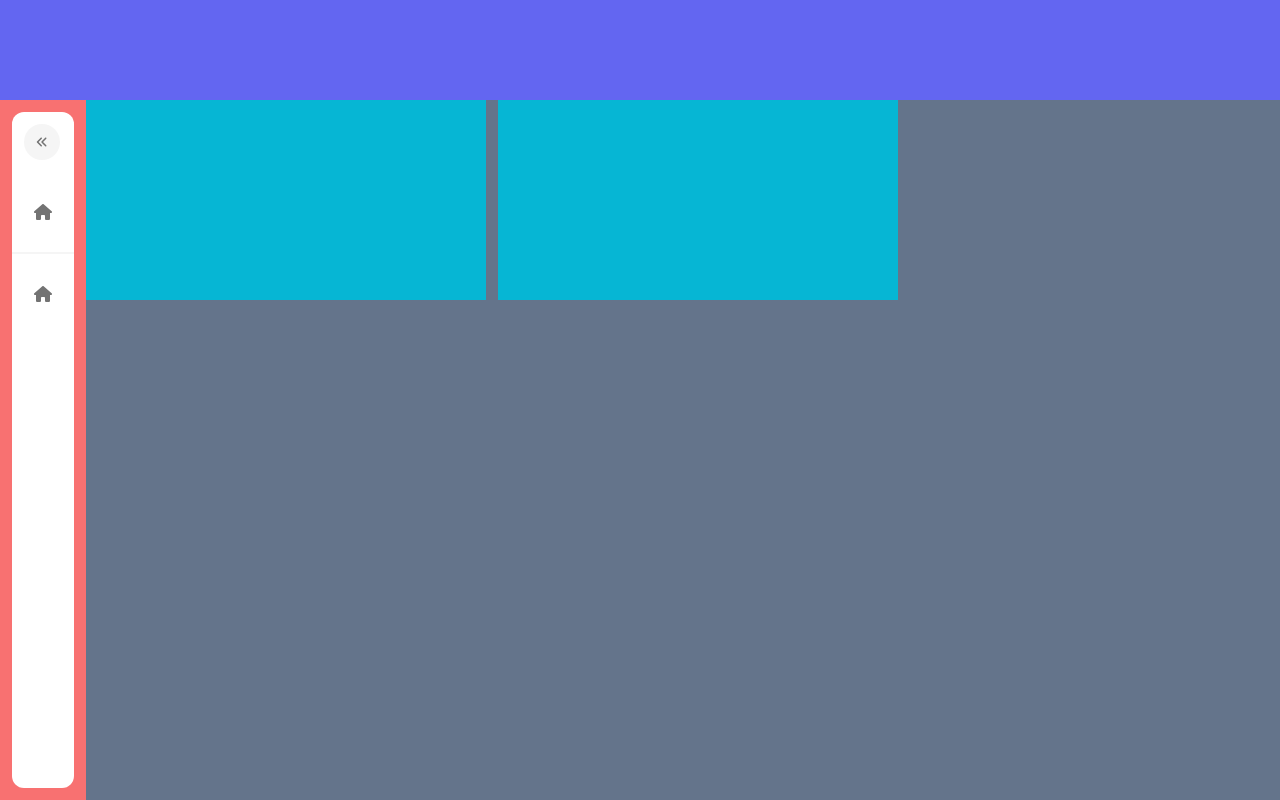
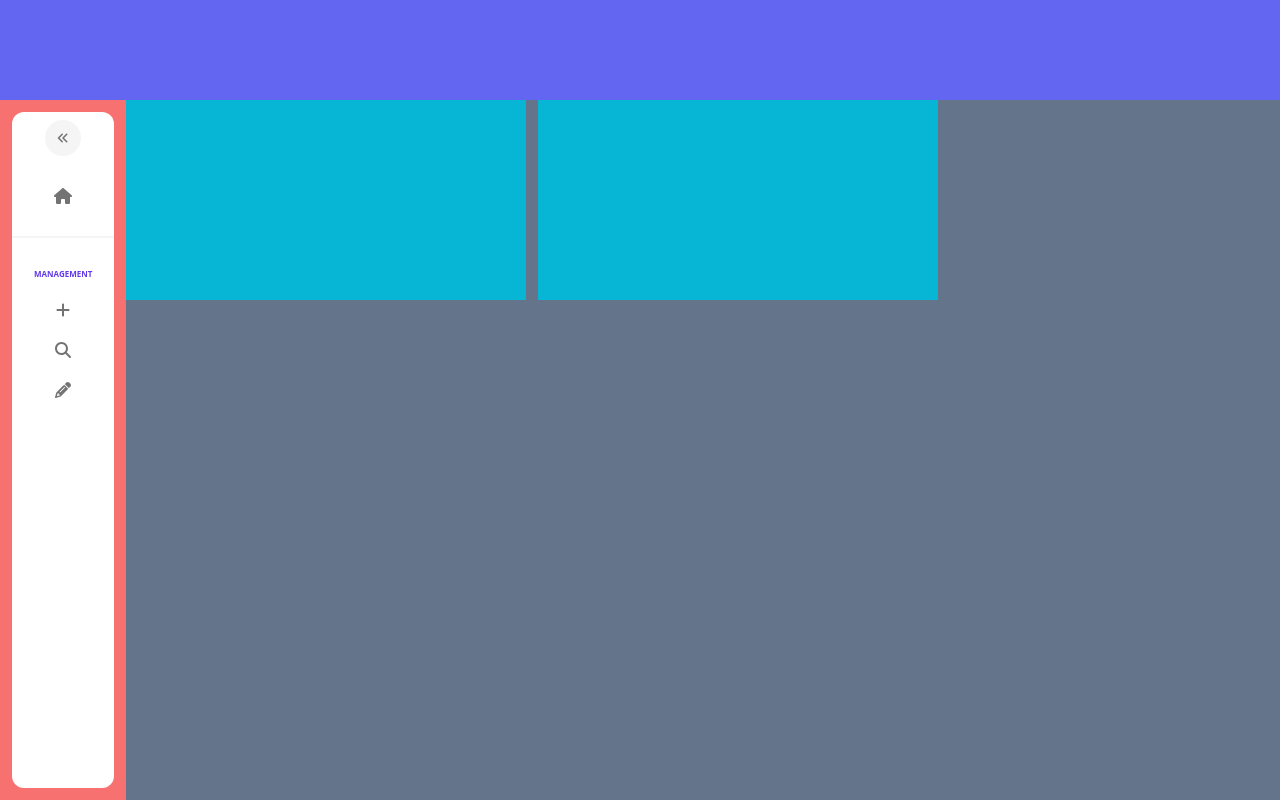
Before and after one commit to Cunhat/catalog-dashboard, a Next.js app: page / in a window 1280 px wide. Built offline with nearby package versions, Linux system fonts and the light colour scheme.

Commit message:
Add sidebar sections

```diff
--- a/src/components/Sidebar/index.tsx
+++ b/src/components/Sidebar/index.tsx
@@ -1,28 +1,31 @@
 import React, { useState, PropsWithChildren } from 'react';
 import { FontAwesomeIcon } from '@fortawesome/react-fontawesome';
 import { IconProp } from '@fortawesome/fontawesome-svg-core';
-import { faHouse, faAnglesLeft } from '@fortawesome/free-solid-svg-icons';
+import { faHouse, faAnglesLeft, faPlus, faSearch, faPencil } from '@fortawesome/free-solid-svg-icons';
 import Link from 'next/link';
 
 export const Sidebar: React.FC = () => {
   const [open, setOpen] = useState<boolean>(false);
   return (
-    <div className={`h-full bg-white rounded-xl ${open ? 'w-60' : 'w-18'} flex flex-col gap-2`}>
-      <SidebarSection>
+    <div className={`h-full bg-white rounded-xl ${open ? 'w-60' : 'w-18'} flex flex-col gap-2 py-2`}>
+      <div className=' flex justify-center'>
         <FontAwesomeIcon
           icon={faAnglesLeft}
           className={`bg-neutral-100 text-neutral-500 h-3 w-3 rounded-full p-3 flex ${
-            open ? 'ml-auto' : ''
+            open ? 'ml-auto mr-3' : ''
           } hover:cursor-pointer hover:text-[#613aeb] hover:bg-[#efebfe]`}
           onClick={() => setOpen(!open)}
         ></FontAwesomeIcon>
-      </SidebarSection>
-      <SidebarSection>
+      </div>
+
+      <SidebarSection open={open}>
         <SidebarItem text='Dashboard' icon={faHouse} open={open} />
       </SidebarSection>
       <SidebarSeparator />
-      <SidebarSection title='MANAGEMENT'>
-        <SidebarItem text='Create New Catalog' icon={faHouse} open={open} />
+      <SidebarSection title='MANAGEMENT' open={open}>
+        <SidebarItem text='Create New Catalog' icon={faPlus} open={open} />
+        <SidebarItem text='List Categories' icon={faSearch} open={open} />
+        <SidebarItem text='Edit Existing Catalog' icon={faPencil} open={open} />
       </SidebarSection>
     </div>
   );
@@ -32,10 +35,12 @@ const SidebarItem: React.FC<{ icon: IconProp; text: string; open: boolean }> = (
   return (
     <Link href={'/'}>
       <div
-        className={`flex h-10 items-center gap-3 p-2.5 text-neutral-500 hover:text-[#613aeb] hover:bg-[#efebfe] hover:cursor-pointer rounded-md`}
+        className={`flex h-10  items-center gap-3 p-2.5 text-neutral-500 hover:text-[#613aeb] hover:bg-[#efebfe] hover:cursor-pointer rounded-md ${
+          open ? '' : 'justify-center w-10'
+        }`}
       >
-        <FontAwesomeIcon icon={icon} className='text-base ' />
-        <span className={`${open ? 'block' : 'hidden'} text-base`}>{text}</span>
+        <FontAwesomeIcon icon={icon} className='text-base' />
+        <span className={`${open ? 'block' : 'hidden'} text-sm`}>{text}</span>
       </div>
     </Link>
   );
@@ -47,12 +52,13 @@ const SidebarSeparator: React.FC = () => {
 
 type SidebarSectionProps = {
   title?: string;
+  open: boolean;
 };
 
-const SidebarSection: React.FC<PropsWithChildren<SidebarSectionProps>> = ({ title, children }) => {
+const SidebarSection: React.FC<PropsWithChildren<SidebarSectionProps>> = ({ title, open, children }) => {
   return (
-    <div className='p-3'>
-      {/* {title && <b className={`p-2.5 text-neutral-500 text-[8px]`}>{title}</b>} */}
+    <div className={`p-3 flex flex-col ${open ? '': 'items-center'}`}>
+      {title && <b className={`p-2.5 text-[#613aeb] text-[8px]`}>{title}</b>}
       {children}
     </div>
   );
```
